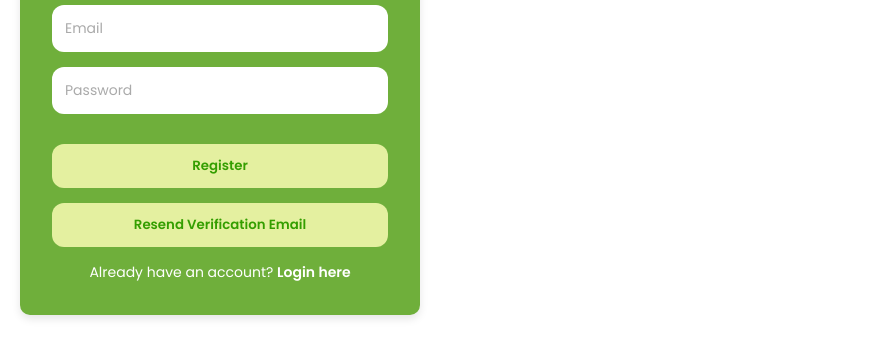
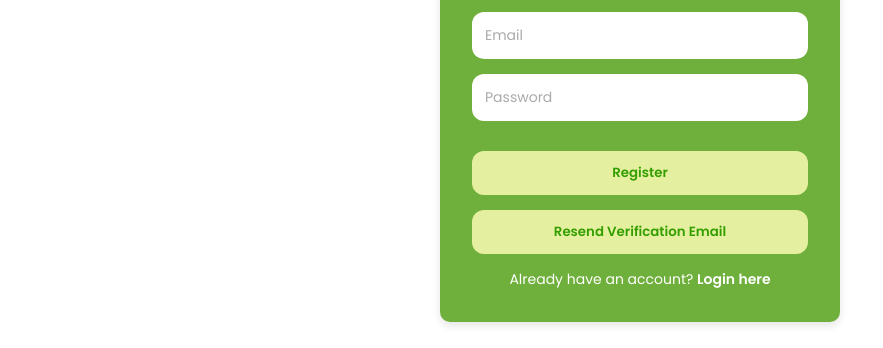
Before and after one commit to KyleDumalaog/Capstone, a website with bundled scripts: page public/register.html in a window 1280 px wide. Shown: the part 452-800 px from the top of the page, without its empty margins (0-883 px from the left). Built offline with nearby package versions, Linux system fonts and the light colour scheme; no server answers.

Commit message:
firebase latest

```diff
--- a/public/register.html
+++ b/public/register.html
@@ -10,6 +10,7 @@
         <link rel="stylesheet" href="styles.css">
     </head>
     <body>
+<div class="indexBody">
         <div class="logo-container">
             <img src="assets/ReChargeLogo.png?v=2" alt="Logo" class="logo">
         </div>
@@ -25,7 +26,7 @@
                 <p>Already have an account? <a href="index.html">Login here</a></p>
             </form>
         </div>
-
+</div>
     <!-- Place scripts just before closing body tag -->
     <script type="module" src="./firebase-config.js"></script>
     <script type="module" src="./register.js"></script>
--- a/public/styles.css
+++ b/public/styles.css
@@ -8,14 +8,22 @@
     box-sizing: border-box;
     font-family: 'Poppins', sans-serif;
 }
-
+.indexBody{
+    background-color: #FFFFFF;
+    display: flex;
+    flex-direction: column;
+    align-items: center;
+    justify-content: center;
+    height: 100vh;
+    padding: 20px;
+}
 /* 🔹 Center Everything */
 body {
     background-color: #FFFFFF;
     display: flex;
     flex-direction: column; /* Stack logo + container */
     height: 100vh;
-    padding: 20px; /* Added padding for smaller screens */
+    padding: 0px; /* Added padding for smaller screens */
 }
 /* Header Styles */
 header {
```
Also changed, not shown: public/index.html (+2 -1 lines), public/user_dashboard.html (+1 -0 lines), public/user_dashboard.js (+26 -4 lines), public/userdashboard.css (added).
